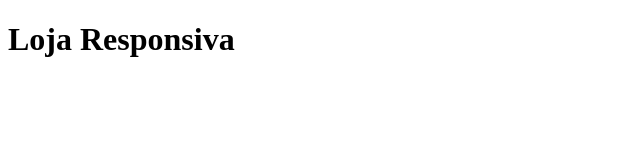
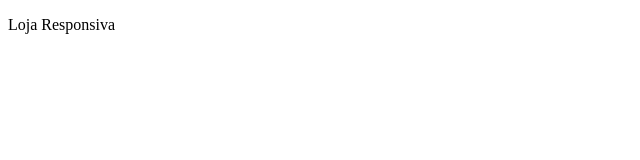
Before and after one commit to denersonPinas/Loja-responsiva, a plain HTML site: page index.html in a window 1280 px wide. Shown: the whole page, without its empty margins (0-640 px from the left). Drawn offline with Linux system fonts and the light colour scheme.

Commit message:
modificação de h2 para p

```diff
--- a/index.html
+++ b/index.html
@@ -5,6 +5,6 @@
 		<title>Loja Responsiva</title>
 	</head>
 	<body>
-		<h1>Loja Responsiva</h1>
+		<p>Loja Responsiva</p>
 	</body>
 </html>
```
